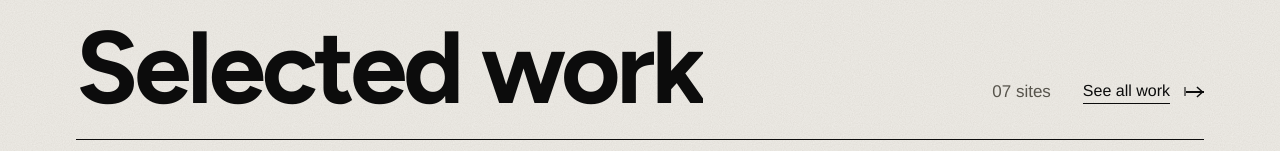
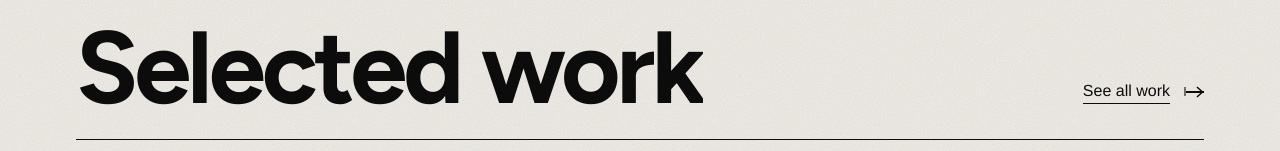
Before and after one commit to bkknerd/draftandlogic, a Next.js app: page / in a window 1280 px wide. Shown: the part 649-800 px from the top of the page. Built offline with nearby package versions, Linux system fonts and the light colour scheme.

Commit message:
Remove site count from the Work heading

```diff
--- a/components/Work.jsx
+++ b/components/Work.jsx
@@ -30,17 +30,13 @@ export default function Work({ work, cases, viewCase = 'Case study' }) {
   const side = rest.slice(1, 3);
   const extra = rest.slice(3);
   const ba = lead && lead.compare;
-  const count = String(cases.length + ((work.alsoShow && work.also) || []).length).padStart(2, '0');
 
   return (
     <section id="work" className="work" aria-labelledby="work-h">
       <div className="wrap">
         <Reveal className="wk-head">
           <h2 id="work-h" className="mask"><span>{work.heading}</span></h2>
-          <div className="wk-head-r">
-            <span>{count} sites</span>
-            {work.allLink && <ArrowLink href="/work/">{work.allLink}</ArrowLink>}
-          </div>
+          {work.allLink && <div className="wk-head-r"><ArrowLink href="/work/">{work.allLink}</ArrowLink></div>}
         </Reveal>
 
         {lead && (
```
